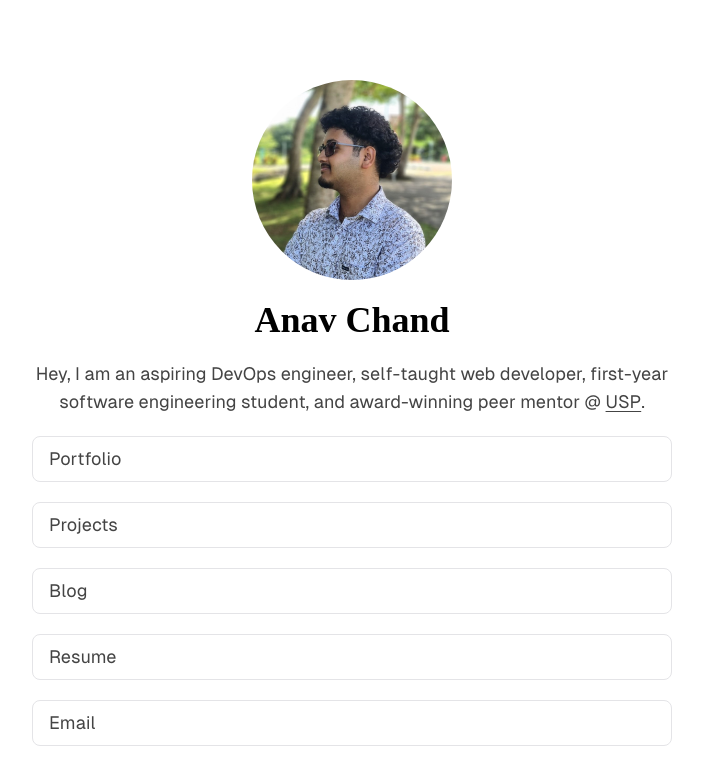
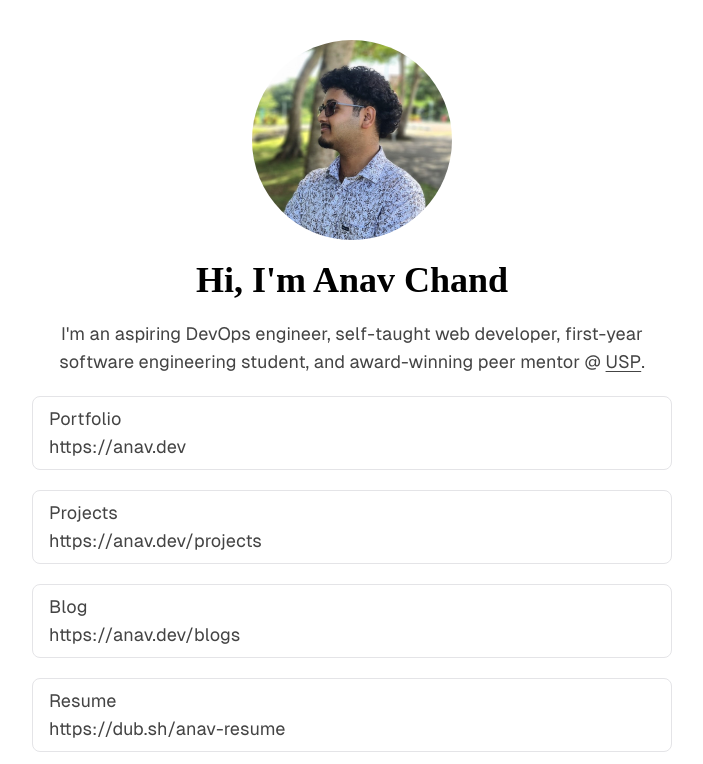
Before and after one commit to anav5704/links.anav.dev, a SvelteKit app: page / in a window 1280 px wide. Shown: the top 764 px of the page, without its empty margins (288-991 px from the left). Built offline with nearby package versions, Linux system fonts and the light colour scheme; a web font is replaced by a local one.

Commit message:
style: clean up layout

```diff
--- a/src/routes/+layout.svelte
+++ b/src/routes/+layout.svelte
@@ -8,7 +8,7 @@
 </script>
 
 <main
-    class="w-11/12 md:w-3/4 lg:w-1/2 mx-auto space-y-5 py-20 text-base md:text-lg"
+    class="w-11/12 md:w-3/4 lg:w-1/2 mx-auto space-y-5 py-10 text-base md:text-lg"
 >
     {@render children()}
 </main>
--- a/src/routes/+page.svelte
+++ b/src/routes/+page.svelte
@@ -13,16 +13,17 @@
     alt="Anav Chand"
 />
 
-<h1>Anav Chand</h1>
+<h1>Hi, I'm Anav Chand</h1>
 
 <p class="text-center">
-    Hey, I am an aspiring DevOps engineer, self-taught web developer, first-year
+    I'm an aspiring DevOps engineer, self-taught web developer, first-year
     software engineering student, and award-winning peer mentor @
     <a class="underline" href="https://usp.ac.fj"> USP </a>.
 </p>
 
 {#each data as { title, href }}
     <a class="block px-4 py-2 border border-zinc-200 rounded-lg" {href}>
-        {title}
+        <p>{title}</p>
+        <p class="faded">{href}</p>
     </a>
 {/each}
```
